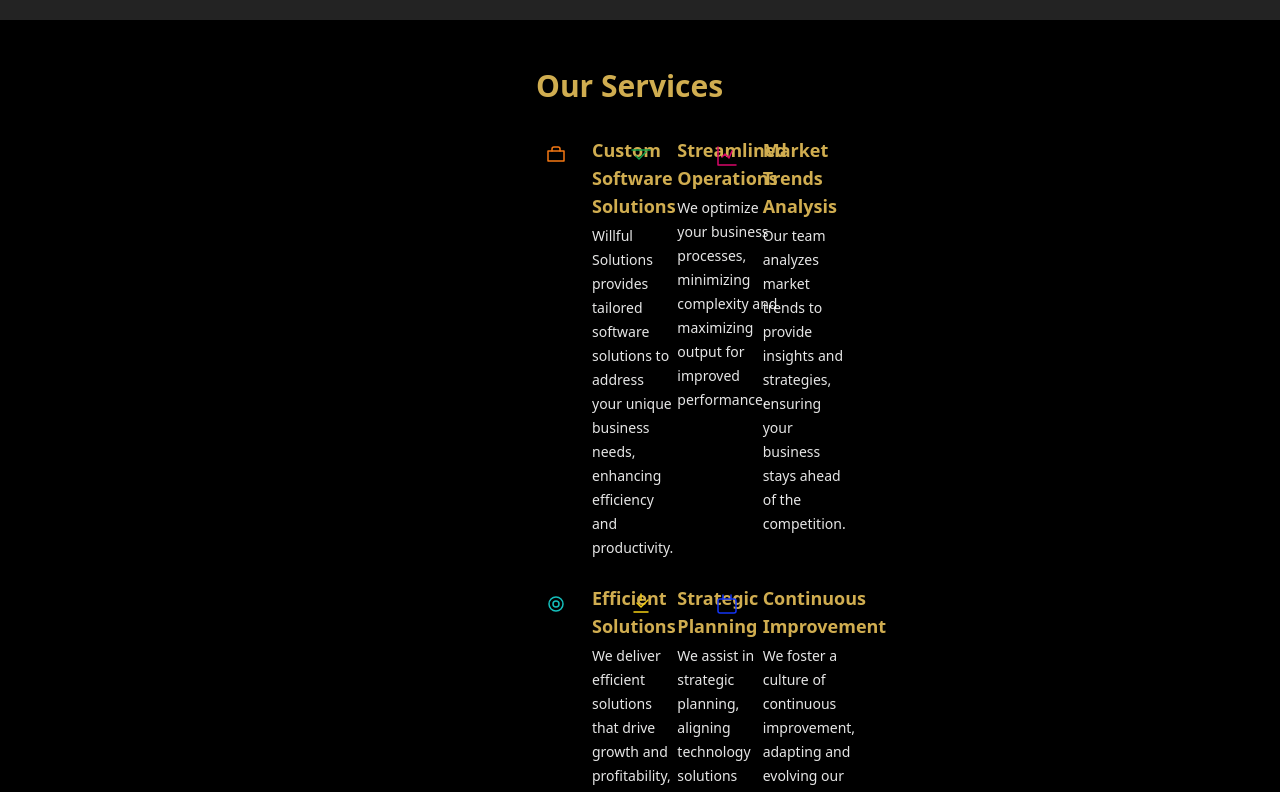
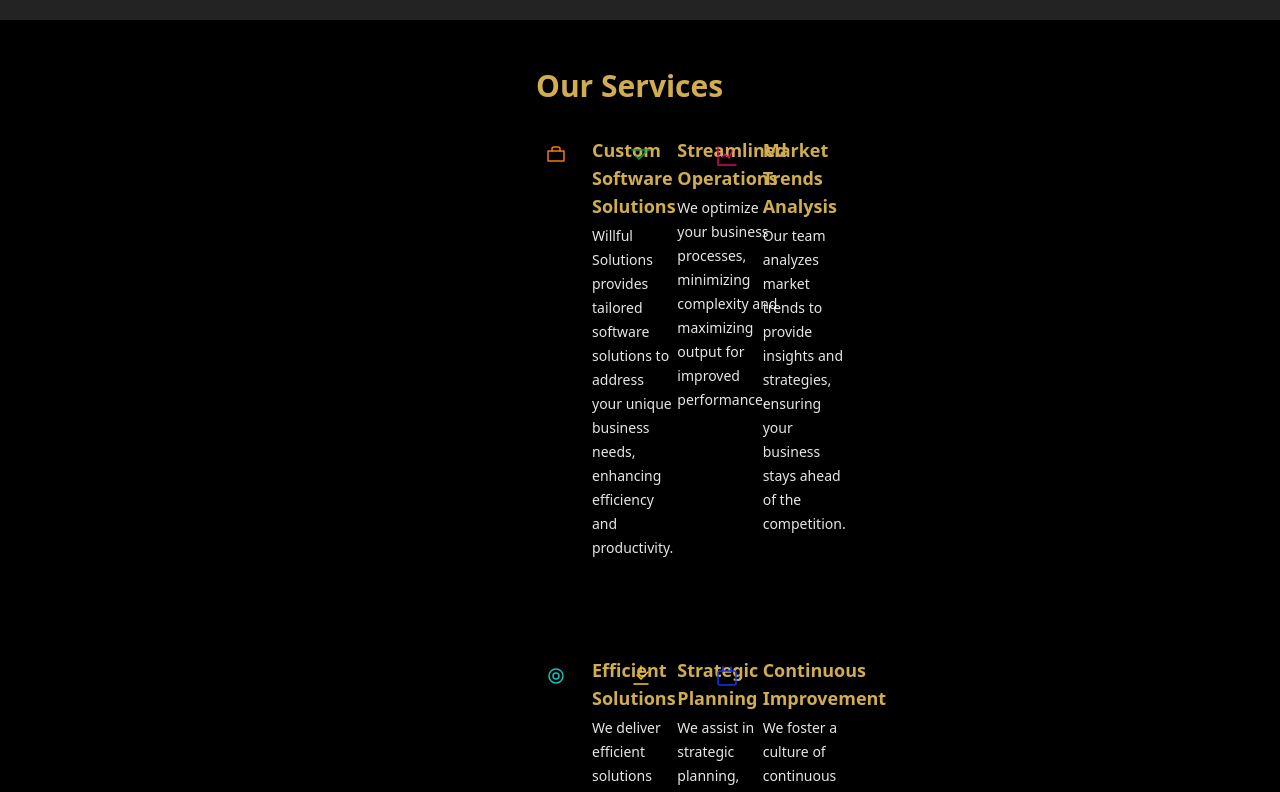
Before and after one commit to WillfulSolutions/website, a Next.js app: page / in a window 1280 px wide. Shown: the part 1880-2672 px from the top of the page. Built offline with nearby package versions, Linux system fonts and the light colour scheme.

Commit message:
Increases the gap-y of the service item grid on larger screens

```diff
--- a/components/services-list.tsx
+++ b/components/services-list.tsx
@@ -106,7 +106,7 @@
         </div>
 
           <div className="flex justify-center">
-        <div className="grid grid-cols-1 md:grid-cols-2 lg:grid-cols-3 gap-y-6 lg:gap-x-12">
+        <div className="grid grid-cols-1 md:grid-cols-2 lg:grid-cols-3 gap-y-6 lg:gap-y-24 lg:gap-x-12">
           {services.map((s, idx) => (
             <div
               key={s.title}
```
